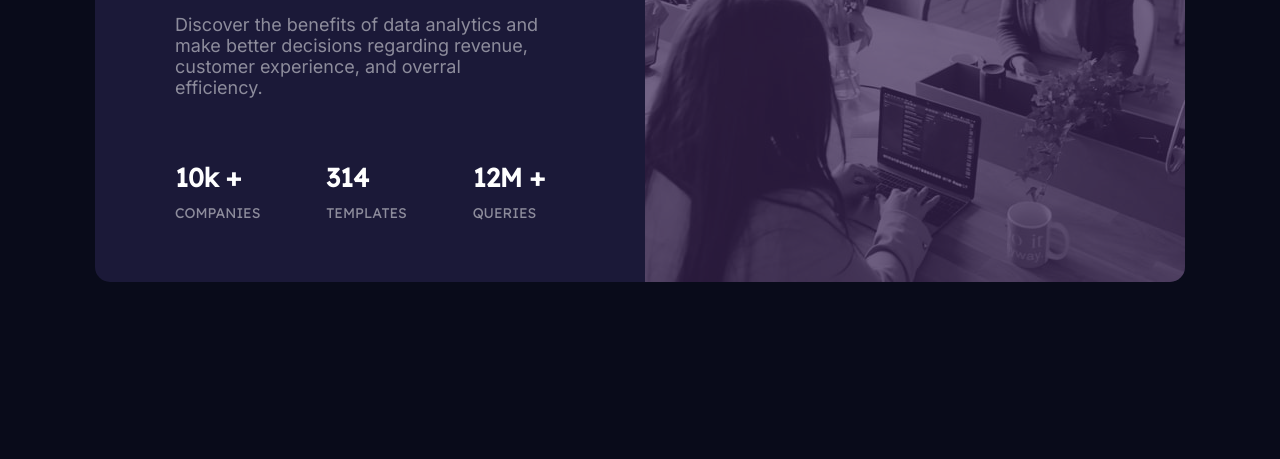
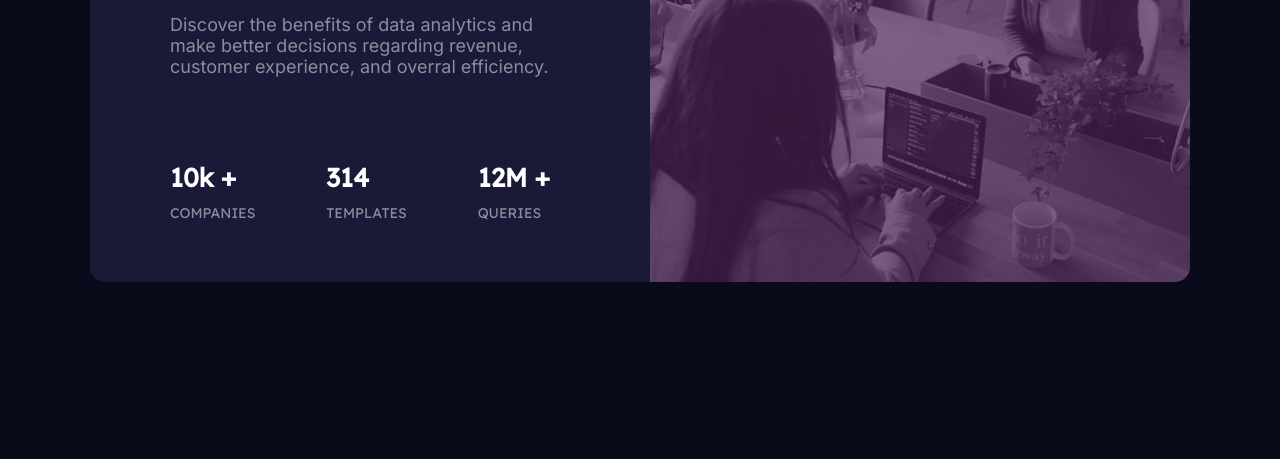
Before and after one commit to julio-mansan2/marketing-empresa-analise-de-dados, a plain HTML site: page index.html in a window 1280 px wide. Shown: the part 341-800 px from the top of the page. Drawn offline with Linux system fonts and the light colour scheme.

Commit message:
Alterações no style

```diff
--- a/src/css/style.css
+++ b/src/css/style.css
@@ -29,6 +29,7 @@ main {
 .container {
     display: flex;
     flex-wrap: wrap;
+    max-width: 1100px;
 
 }
 
@@ -37,7 +38,7 @@ main {
     display: flex;
     flex-direction: column;
     justify-content: space-between;
-    max-width: 550px;
+    max-width: 560px;
     max-height: 446px;
     background-color: hsl(244, 38%, 16%);
     padding: 60px 100px 60px 80px;
@@ -94,7 +95,7 @@ main {
 
 .image-desktop {
 
-    filter: opacity(0.3) drop-shadow(0 0 0 hsl(277, 64%, 61%));
+    filter: opacity(0.3) drop-shadow(0 0 0 hsl(300, 70%, 61%));
     border-radius: 0 15px 15px 0;
 
 }
```
